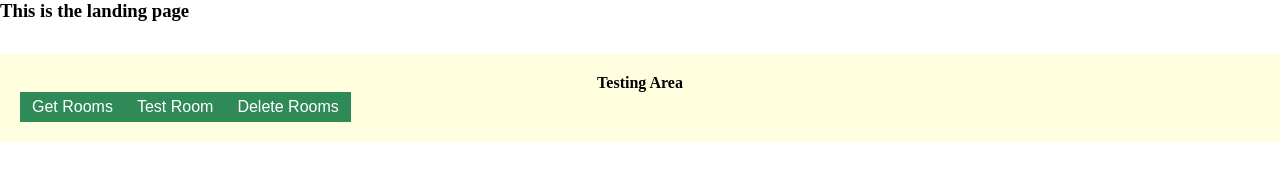
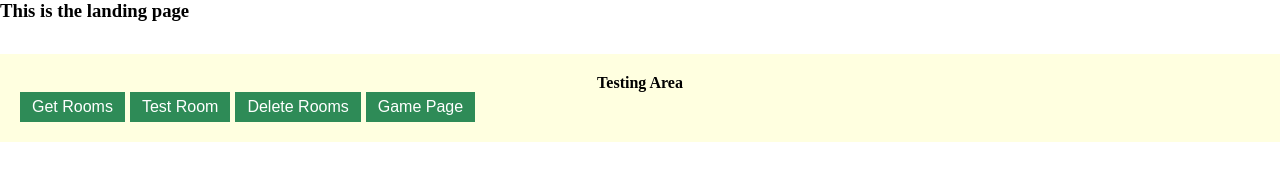
Before and after one commit to Mvcampbell3/socket-react, a React (Create React App) app in the folder client/: page / in a window 1280 px wide. Shown: the top 172 px of the page. Built offline with nearby package versions, Linux system fonts and the light colour scheme; no server answers.

Commit message:
remove react-router-dom, loading condiitionally on app.js

```diff
--- a/client/src/App.css
+++ b/client/src/App.css
@@ -14,6 +14,7 @@ button{
   background-color: seagreen;
   color: white;
   font-size: 16px;
+  margin-right: 5px;
 }
 
 .test-area{
--- a/client/src/App.js
+++ b/client/src/App.js
@@ -1,15 +1,20 @@
 import React, { useState, useRef, useEffect } from 'react';
 import './App.css';
-import { BrowserRouter as Router, Route, Switch } from 'react-router-dom';
+// import { BrowserRouter as Router, Route, Switch } from 'react-router-dom';
 import io from 'socket.io-client';
 
 import Landing from './testpages/Landing';
 import Game from './testpages/Game';
 
+// Cannot use router to go to different page
+// It will reset the connection
+// You can render conditionally on page with redirect
+
 function App() {
 
   const [rooms, setRooms] = useState([]);
   const [selectedRoom, setSelectedRoom] = useState('');
+  let [landing, setLanding] = useState(true)
 
   let socket = useRef(null);
   let ENDPOINT = 'localhost:3001';
@@ -17,17 +22,25 @@ function App() {
   useEffect(() => {
     socket.current = io(ENDPOINT);
 
+    console.log(socket)
+
     socket.current.emit('get rooms');
 
     // All the sockets.current.on must go in this useEffect?
+    // If you want to use them on this component they do
+    // Load socket using useEffect/useRef method to carry socket over
+    // Create another useEffect for receiving messages there if you want
 
-    socket.current.on('rooms back', ({rooms}) => {
-      console.log({rooms})
+    socket.current.on('rooms back', ({ rooms }) => {
+      console.log({ rooms })
       setRooms(rooms)
     })
 
     socket.current.on('join room', (data) => {
       console.log(data);
+      // this is where we migth want to have goChat be changed
+      // have it set here and then run another useEffect inside of landing
+      // return a redirect to /game
     })
 
     socket.current.on('admin message', (message) => {
@@ -57,12 +70,8 @@ function App() {
 
   return (
     <div className="App">
-      <Router>
+      {/* <Router>
         <Switch>
-          {/* <Route path='/' exact render={props => <Home {...props} setRoom={setRoom} />}></Route> */}
-          {/* <Route path='/chat' exact render={props => <Chat {...props} room={room} />}></Route> */}
-
-
           <Route path='/' exact render={props =>
             <Landing
               {...props}
@@ -72,12 +81,24 @@ function App() {
               selectedRoom={selectedRoom}
               setSelectedRoom={setSelectedRoom}
               deleteRooms={deleteRooms}
+              appSocket={socket.current}
+            />}
+          />
 
-            />
-          } />
           <Route path='/game' exact render={props => <Game {...props} />} />
         </Switch>
-      </Router>
+      </Router> */}
+      {landing ? <Landing
+              rooms={rooms}
+              getRooms={getRooms}
+              joinRoom={joinRoom}
+              selectedRoom={selectedRoom}
+              setSelectedRoom={setSelectedRoom}
+              deleteRooms={deleteRooms}
+              appSocket={socket.current}
+              setLanding={setLanding}
+              landing={landing}
+            />:  <Game />}
     </div>
   );
 }
--- a/client/src/testpages/Landing/index.js
+++ b/client/src/testpages/Landing/index.js
@@ -1,12 +1,33 @@
-import React, { useState, useEffect } from 'react';
+import React, { useState, useEffect, useRef } from 'react';
 import './Landing.css'
 
 const Landing = (props) => {
 
   const [newRoom, setNewRoom] = useState('');
-  const [goChat, setGoChat] = useState(false);
 
   const testing = true;
+  let socket = useRef(null);
+
+  let { selectedRoom, joinRoom, appSocket } = props
+
+  useEffect(() => {
+    if (selectedRoom) {
+      console.log('room has been changed', selectedRoom);
+      joinRoom()
+    }
+  }, [selectedRoom, joinRoom])
+
+  useEffect(() => {
+    if (appSocket) {
+      socket.current = appSocket
+
+      socket.current.emit('testing')
+
+      socket.current.on('test back', (message) => {
+        console.log(message)
+      })
+    }
+  }, [appSocket])
 
   const handleNewRoomInput = (e) => {
     setNewRoom(e.target.value)
@@ -21,12 +42,9 @@ const Landing = (props) => {
     props.setSelectedRoom('testing');
   }
 
-  useEffect(() => {
-    console.log('room has been changed', props.selectedRoom);
-    if (props.selectedRoom) {
-      props.joinRoom()
-    }
-  }, [props.selectedRoom])
+  const landingGameSet = () => {
+    props.setLanding(!props.landing)
+  }
 
   return (
     <div className="wrapper">
@@ -39,6 +57,7 @@ const Landing = (props) => {
             <button onClick={() => { props.getRooms() }}>Get Rooms</button>
             <button onClick={testRoom}>Test Room</button>
             <button onClick={props.deleteRooms}>Delete Rooms</button>
+            <button onClick={landingGameSet}>Game Page</button>
           </div>
         </div>
         : null
```
Also changed, not shown: 1 other file (tests, documents, lock files or other folders).
